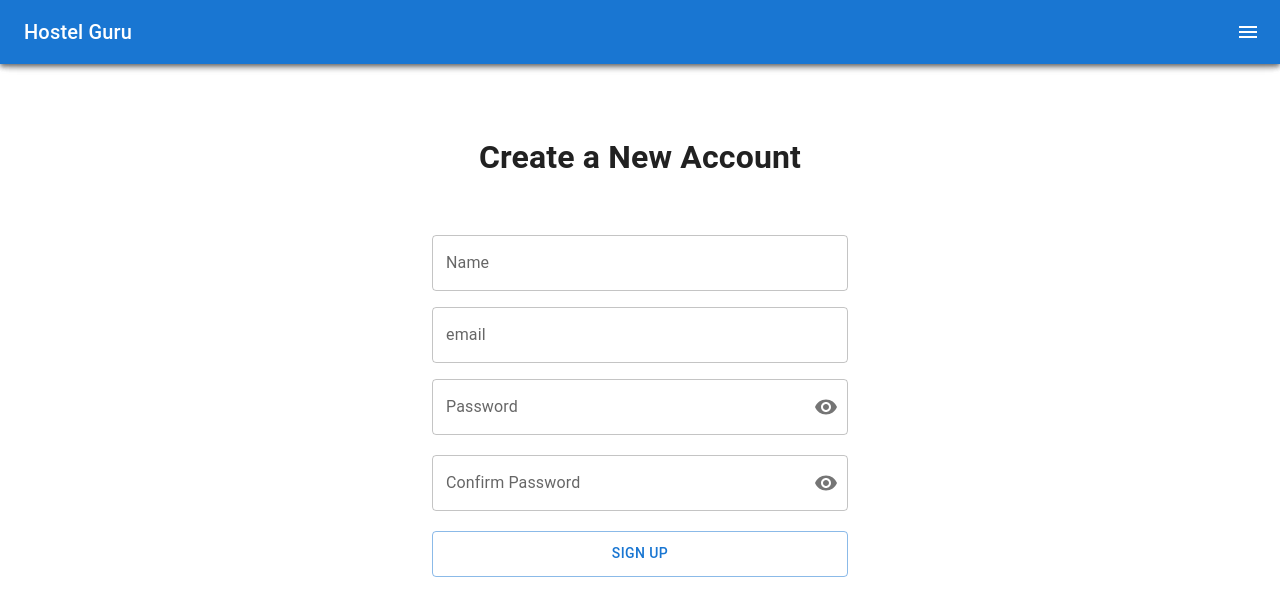
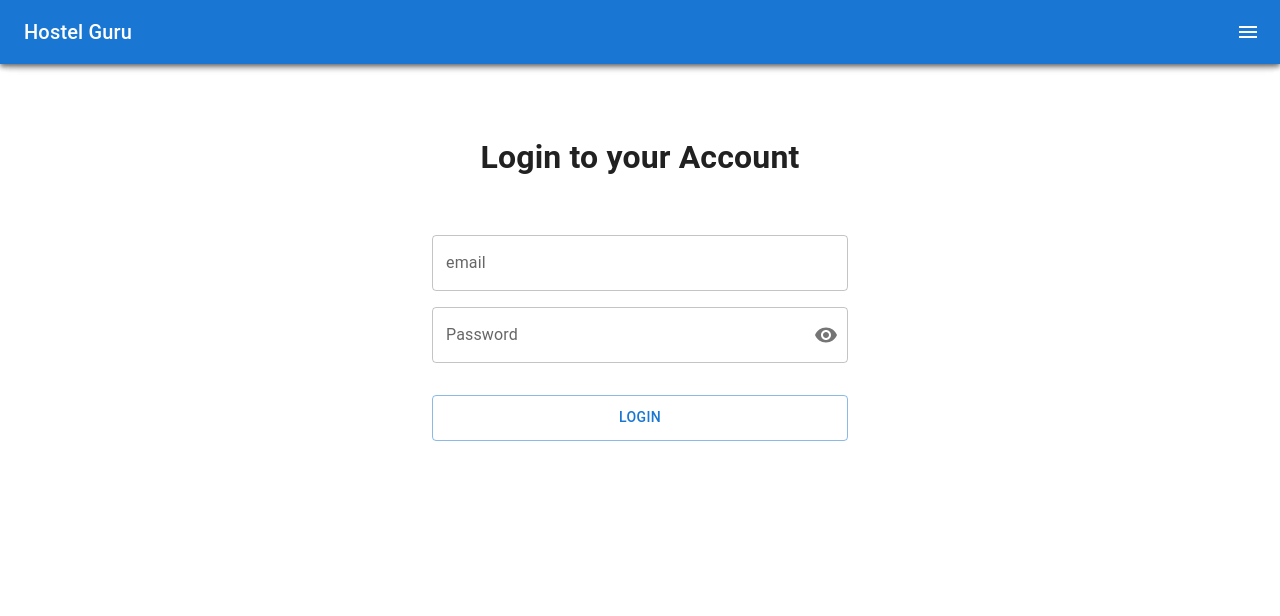
Before and after one commit to obaidismailz/Hostel-Guru-MERN, a React (Create React App) app in the folder client/: page /login in a window 1280 px wide. Shown: the top 616 px of the page. Built offline with nearby package versions, Linux system fonts and the light colour scheme.

Commit message:
Login frontend is ready

```diff
--- a/client/src/components/Login.js
+++ b/client/src/components/Login.js
@@ -123,7 +123,7 @@ export default function Signup() {
 
   return (
     <>
-      <h1 style={{ textAlign: "center" }}>Create a New Account</h1>
+      <h1 style={{ textAlign: "center" }}>Login to your Account</h1>
       <Box sx={{ display: "flex" }}>
         <CssBaseline />
         <AppBar position="fixed" open={open}>
@@ -223,18 +223,9 @@ export default function Signup() {
           noValidate
           autoComplete="off"
         />
-
         <TextField
           id="outlined-basic"
-          style={{ width: "26rem", margin: "1rem", marginTop: "-5rem" }}
-          label="Name"
-          value={values.name}
-          onChange={handleChange("name")}
-          variant="outlined"
-        />
-        <TextField
-          id="outlined-basic"
-          style={{ width: "26rem" }}
+          style={{ width: "26rem", marginTop: "-5rem" }}
           label="email"
           value={values.email}
           onChange={handleChange("email")}
@@ -266,36 +257,11 @@ export default function Signup() {
           />
         </FormControl>
 
-        <FormControl sx={{ m: 0.5, width: "26rem" }} variant="outlined">
-          <InputLabel htmlFor="outlined-adornment-password">
-            Confirm Password
-          </InputLabel>
-          <OutlinedInput
-            id="outlined-adornment-password"
-            type={values.showPassword ? "text" : "password"}
-            value={values.cpassword}
-            onChange={handleChange("cpassword")}
-            endAdornment={
-              <InputAdornment position="end">
-                <IconButton
-                  aria-label="toggle password visibility"
-                  onClick={handleClickShowPassword}
-                  onMouseDown={handleMouseDownPassword}
-                  edge="end"
-                >
-                  {values.showPassword ? <VisibilityOff /> : <Visibility />}
-                </IconButton>
-              </InputAdornment>
-            }
-            label="Password"
-          />
-        </FormControl>
-
         <Button
           sx={{ m: 2, width: "26rem", padding: "0.6rem" }}
           variant="outlined"
         >
-          Sign UP
+          Login
         </Button>
       </Container>
     </>
```
